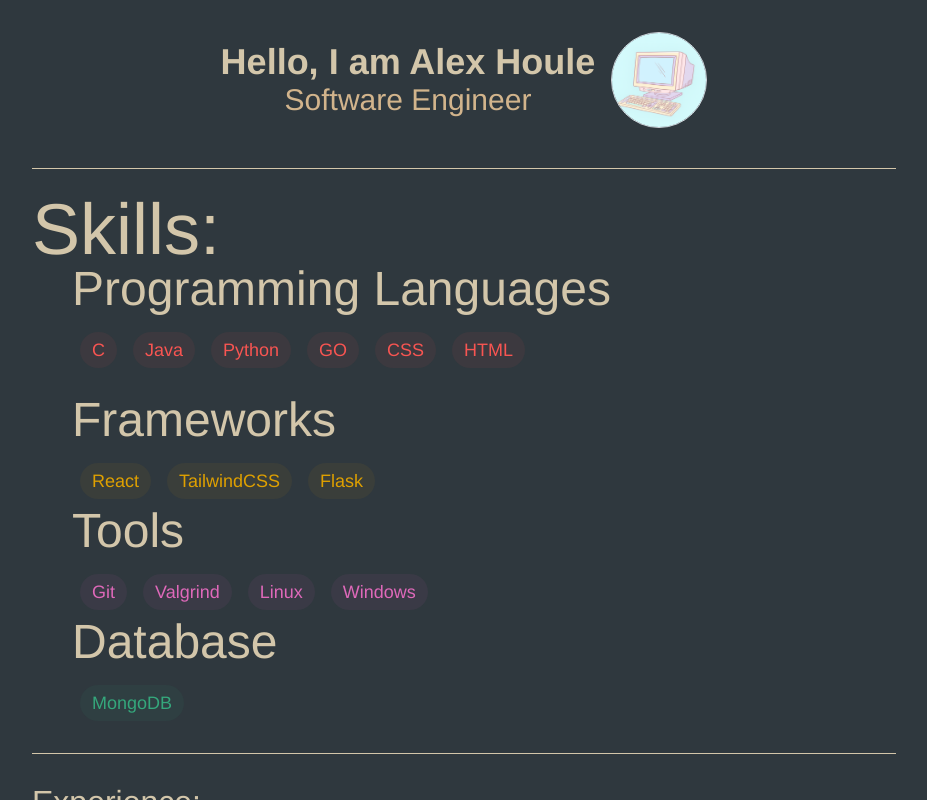
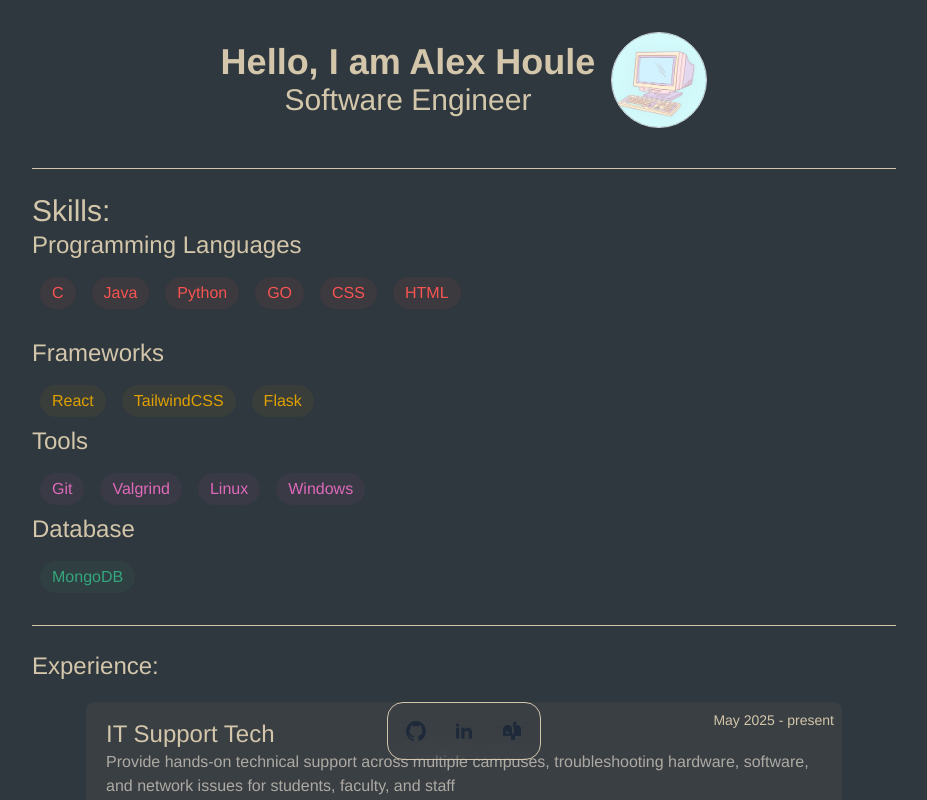
Before and after one commit to Alex-Houle/site, a React (Vite) app: page / in a window 1280 px wide. Shown: the whole page, without its empty margins (176-1103 px from the left). Built offline with nearby package versions, Linux system fonts and the light colour scheme.

Commit message:
added a project section, and navigation bar to external links

```diff
--- a/package.json
+++ b/package.json
@@ -21,8 +21,9 @@
     "@tailwindcss/vite": "^4.1.11",
     "class-variance-authority": "^0.7.1",
     "clsx": "^2.1.1",
+    "framer-motion": "^12.23.22",
     "lucide-react": "^0.525.0",
-    "motion": "^12.19.2",
+    "motion": "^12.23.22",
     "react": "^19.1.0",
     "react-dom": "^19.1.0",
     "react-icons": "^5.5.0",
--- a/src/App.jsx
+++ b/src/App.jsx
@@ -2,18 +2,23 @@
 import Skill from './components/Skill.jsx'
 import HR from './components/HR.jsx'
 import Exp from './components/Exp.jsx'
+import Doc from './components/Doc.jsx'
+import Project from './components/Project.jsx'
 
 export default function App() {
 
   return (
+    <>
       <div className='bg-everforest-bg text-everforest-fg w-full md:max-w-4xl mx-auto p-4' style={{ borderColor: '#2E383C' }}>
-    <Head/>
+        <Head />
         <HR></HR>
-    <Skill/>
+        <Skill />
         <HR></HR>
         <Exp></Exp>
         <HR></HR>
+        <Project/>
       </div>
-
+      <Doc />
+    </>
   )
 }
--- /dev/null
+++ b/src/components/Doc.jsx
@@ -0,0 +1,37 @@
+import React from 'react'
+import { Dock, DockIcon } from './ui/dock.jsx'
+
+
+export default function Doc() {
+    return (
+        <div className='mt-20 mb-10 fixed bottom-0 left-0 w-full'>
+            <Dock>
+                <DockIcon className='z-10   00' title="GitHub">
+                    <a href="https://github.com/Alex-Houle" target='_blank'>
+                        <svg class="w-6 h-6 text-gray-800 dark:text-white" aria-hidden="true" xmlns="http://www.w3.org/2000/svg" width="24" height="24" fill="currentColor" viewBox="0 0 24 24">
+                            <path fill-rule="evenodd" d="M12.006 2a9.847 9.847 0 0 0-6.484 2.44 10.32 10.32 0 0 0-3.393 6.17 10.48 10.48 0 0 0 1.317 6.955 10.045 10.045 0 0 0 5.4 4.418c.504.095.683-.223.683-.494 0-.245-.01-1.052-.014-1.908-2.78.62-3.366-1.21-3.366-1.21a2.711 2.711 0 0 0-1.11-1.5c-.907-.637.07-.621.07-.621.317.044.62.163.885.346.266.183.487.426.647.71.135.253.318.476.538.655a2.079 2.079 0 0 0 2.37.196c.045-.52.27-1.006.635-1.37-2.219-.259-4.554-1.138-4.554-5.07a4.022 4.022 0 0 1 1.031-2.75 3.77 3.77 0 0 1 .096-2.713s.839-.275 2.749 1.05a9.26 9.26 0 0 1 5.004 0c1.906-1.325 2.74-1.05 2.74-1.05.37.858.406 1.828.101 2.713a4.017 4.017 0 0 1 1.029 2.75c0 3.939-2.339 4.805-4.564 5.058a2.471 2.471 0 0 1 .679 1.897c0 1.372-.012 2.477-.012 2.814 0 .272.18.592.687.492a10.05 10.05 0 0 0 5.388-4.421 10.473 10.473 0 0 0 1.313-6.948 10.32 10.32 0 0 0-3.39-6.165A9.847 9.847 0 0 0 12.007 2Z" clip-rule="evenodd" />
+                        </svg>
+                    </a>
+
+                </DockIcon>
+                <DockIcon className='' title="LinkedIn">
+                    <a href="https://www.linkedin.com/in/alex-houle-53a4b9328/" target='_blank'>
+                        <svg class="w-6 h-6 text-gray-800 dark:text-white" aria-hidden="true" xmlns="http://www.w3.org/2000/svg" width="24" height="24" fill="currentColor" viewBox="0 0 24 24">
+                            <path fill-rule="evenodd" d="M12.51 8.796v1.697a3.738 3.738 0 0 1 3.288-1.684c3.455 0 4.202 2.16 4.202 4.97V19.5h-3.2v-5.072c0-1.21-.244-2.766-2.128-2.766-1.827 0-2.139 1.317-2.139 2.676V19.5h-3.19V8.796h3.168ZM7.2 6.106a1.61 1.61 0 0 1-.988 1.483 1.595 1.595 0 0 1-1.743-.348A1.607 1.607 0 0 1 5.6 4.5a1.601 1.601 0 0 1 1.6 1.606Z" clip-rule="evenodd" />
+                            <path d="M7.2 8.809H4V19.5h3.2V8.809Z" />
+                        </svg>
+                    </a>
+
+                </DockIcon>
+                <DockIcon className='' title="Email">
+
+                    <a href="mailto:alexhoule415@gmail.com" target='_blank'>
+                        <svg class="w-6 h-6 text-gray-800 dark:text-white" aria-hidden="true" xmlns="http://www.w3.org/2000/svg" width="24" height="24" fill="currentColor" viewBox="0 0 24 24">
+                            <path d="M17 6h-2V5h1a1 1 0 1 0 0-2h-2a1 1 0 0 0-1 1v2h-.541A5.965 5.965 0 0 1 14 10v4a1 1 0 1 1-2 0v-4c0-2.206-1.794-4-4-4-.075 0-.148.012-.22.028C7.686 6.022 7.596 6 7.5 6A4.505 4.505 0 0 0 3 10.5V16a1 1 0 0 0 1 1h7v3a1 1 0 0 0 1 1h2a1 1 0 0 0 1-1v-3h5a1 1 0 0 0 1-1v-6c0-2.206-1.794-4-4-4Zm-9 8.5H7a1 1 0 1 1 0-2h1a1 1 0 1 1 0 2Z" />
+                        </svg>
+                    </a>
+                </DockIcon>
+            </Dock>
+        </div>
+    )
+}
--- a/src/components/Exp.jsx
+++ b/src/components/Exp.jsx
@@ -3,7 +3,7 @@
 export default function Exp() {
     return (
         <div>
-            <p>Experience:</p>
+            <p className='text-lg md:text-2xl'>Experience:</p>
             <Job
                 title="IT Support Tech"
                 bio="Provide hands-on technical support across multiple campuses, troubleshooting hardware, software, and network issues for students, faculty, and staff"
--- a/src/components/Head.jsx
+++ b/src/components/Head.jsx
@@ -6,7 +6,7 @@
     <div className="flex items-center w-max h-max mx-auto p-4 space-x-4">
       <div className='text-center'>
         <p className="text-2xl md:text-4xl font-semibold">Hello, I am Alex Houle</p>
-        <p className="text-xl md:text-3xl" style={{ color: '#D2B48C' }}>
+        <p className="text-xl md:text-3xl">
           Software Engineer
         </p>
       </div>
--- a/src/components/Job.jsx
+++ b/src/components/Job.jsx
@@ -4,8 +4,8 @@
     return (
         <div className='mt-5 mb-5 m-auto flex w-7/8 max-w-full bg-[#3A3F44] rounded-lg relative p-2 md:p-4' >
             <div className='ml-1 pr-20 md:pr-4'>
-                <p className='text-2xl md:text-4xl'>{props.title}</p>
-                <p className='text-[#adaaa3]'>{props.bio}</p>
+                <p className='text-lg md:text-2xl'>{props.title}</p>
+                <p className='text-[#adaaa3] text-base  '>{props.bio}</p>
             </div>
             <p className='absolute top-2 right-2 text-xs md:text-sm text-[#D3C6AA]'>{props.time}</p>
         </div>
--- /dev/null
+++ b/src/components/Project.jsx
@@ -0,0 +1,51 @@
+import React from 'react'
+// import Tag from './tag.jsx' // Uncomment if needed
+
+export default function Project() {
+    return (
+        <div>
+            <p className='text-lg md:text-2xl font-semibold mb-4'>Projects</p>
+
+            <Single
+                title="Chess Engine"
+                bio="A simple Chess engine written in C, currently working on making a web version with WebAsm. The current Chess engine is using a negamax to find the best move, and to create the board it is using a bitboard."
+                more="/projects/chess-engine"
+                github="https://github.com/alex-houle/Chess"
+            />
+        </div>
+    )
+}
+
+function Single({ title, bio, more, github }) {
+    return (
+        <div className='mt-5 mb-5 m-auto flex flex-col w-7/8 max-w-full bg-[#3A3F44] rounded-lg relative z-10 p-4'>
+            <div>
+                <p className='text-lg md:text-2xl font-'>{title}</p>
+                <p className='text-[#adaaa3] text-base mt-1'>{bio}</p>
+            </div>
+
+            <div className='flex flex-col sm:flex-row gap-2 mt-3 text-sm text-[#c9c6bf]'>
+                {more && (
+                    <a
+                        href={more}
+                        className='flex items-center gap-1 hover:text-white transition-colors'
+                    >
+                        Try It out
+                        <span className='text-lg'>→</span>
+                    </a>
+                )}
+                {github && (
+                    <a
+                        href={github}
+                        target='_blank'
+                        rel='noopener noreferrer'
+                        className='flex items-center gap-1 hover:text-white transition-colors'
+                    >
+                        GitHub
+                        <span className='text-lg'>↗</span>
+                    </a>
+                )}
+            </div>
+        </div>
+    )
+}
--- a/src/components/Skill.jsx
+++ b/src/components/Skill.jsx
@@ -4,10 +4,10 @@
 export default function Skill() {
     return (
         <div className='border-0'>
-            <p className='text-5xl md:text-7xl'>Skills:</p>
-            <div className='ml-4 md:ml-10'>
+            <p className='text-lg md:text-3xl'>Skills:</p>
+            <div>
                 <div className='mb-5'>
-                    <p className='text-3xl md:text-5xl mb-2'>Programming Languages</p>
+                    <p className='text-lg md:text-2xl mb-2'>Programming Languages</p>
                     <Tag name="C" bgColor="#F85552" textColor="#FFC4C2" />
                     <Tag name="Java" bgColor="#F85552" textColor="#FFC4C2" />
                     <Tag name="Python" bgColor="#F85552" textColor="#FFC4C2" />
@@ -16,20 +16,20 @@
                     <Tag name="HTML" bgColor="#F85552" textColor="#FFC4C2" />
                 </div>
                 <div>
-                    <p className='text-3xl md:text-5xl mb-2'>Frameworks</p>
+                    <p className='text-lg md:text-2xl mb-2'>Frameworks</p>
                     <Tag name="React" bgColor="#DFA000" textColor="#FFE599" />
                     <Tag name="TailwindCSS" bgColor="#DFA000" textColor="#FFE599" />
                     <Tag name="Flask" bgColor="#DFA000" textColor="#FFE599" />
                 </div>
                 <div>
-                    <p className='text-3xl md:text-5xl mb-2'>Tools</p>
+                    <p className='text-lg md:text-2xl mb-2'>Tools</p>
                     <Tag name="Git" bgColor="#DF69BA" textColor="#F7C4E7" />
                     <Tag name="Valgrind" bgColor="#DF69BA" textColor="#F7C4E7" />
                     <Tag name="Linux" bgColor="#DF69BA" textColor="#F7C4E7" />
                     <Tag name="Windows" bgColor="#DF69BA" textColor="#F7C4E7" />
                 </div>
                 <div>
-                    <p className='text-3xl md:text-5xl mb-2'>Database</p>
+                    <p className='text-lg md:text-2xl mb-2'>Database</p>
                     <Tag name="MongoDB" bgColor="#35A77C" textColor="#A8E6CE" />
                 </div>
             </div>
--- a/src/components/tag.jsx
+++ b/src/components/tag.jsx
@@ -3,12 +3,12 @@
 export default function Tag({ name, bgColor }) {
     return (
         <div
-            className="inline-block rounded-full px-3 py-1 m-2 text-lg"
+            className="inline-block rounded-full px-3 py-1 m-2 text-md"
             style={{
                 backgroundColor: `${bgColor}10` // add alpha at the end (80 = ~50% opacity)
             }}
         >
-            <p className="m-0 p-" style={{color: bgColor}}>
+            <p className="m-0 text-base" style={{color: bgColor}}>
                 {name}
             </p>
         </div>
--- /dev/null
+++ b/src/components/ui/dock.jsx
@@ -0,0 +1,114 @@
+import React, { useRef } from "react";
+import { cva } from "class-variance-authority";
+import { motion, useMotionValue, useSpring, useTransform } from "motion/react";
+
+import { cn } from "@/lib/utils"
+
+const DEFAULT_SIZE = 40
+const DEFAULT_MAGNIFICATION = 60
+const DEFAULT_DISTANCE = 140
+const DEFAULT_DISABLEMAGNIFICATION = false
+
+const dockVariants = cva(
+  "supports-backdrop-blur:bg-white/10 supports-backdrop-blur:dark:bg-black/10 mx-auto mt-8 flex h-[58px] w-max items-center justify-center gap-2 rounded-2xl border p-2 backdrop-blur-md"
+)
+
+const Dock = React.forwardRef((
+  {
+    className,
+    children,
+    iconSize = DEFAULT_SIZE,
+    iconMagnification = DEFAULT_MAGNIFICATION,
+    disableMagnification = DEFAULT_DISABLEMAGNIFICATION,
+    iconDistance = DEFAULT_DISTANCE,
+    direction = "middle",
+    ...props
+  },
+  ref
+) => {
+  const mouseX = useMotionValue(Infinity)
+
+  const renderChildren = () => {
+    return React.Children.map(children, (child) => {
+      if (
+        React.isValidElement(child) &&
+        child.type === DockIcon
+      ) {
+        return React.cloneElement(child, {
+          ...child.props,
+          mouseX: mouseX,
+          size: iconSize,
+          magnification: iconMagnification,
+          disableMagnification: disableMagnification,
+          distance: iconDistance,
+        });
+      }
+      return child
+    });
+  }
+
+  return (
+    <motion.div
+      ref={ref}
+      onMouseMove={(e) => mouseX.set(e.pageX)}
+      onMouseLeave={() => mouseX.set(Infinity)}
+      {...props}
+      className={cn(dockVariants({ className }), {
+        "items-start": direction === "top",
+        "items-center": direction === "middle",
+        "items-end": direction === "bottom",
+      })}>
+      {renderChildren()}
+    </motion.div>
+  );
+})
+
+Dock.displayName = "Dock"
+
+const DockIcon = ({
+  size = DEFAULT_SIZE,
+  magnification = DEFAULT_MAGNIFICATION,
+  disableMagnification,
+  distance = DEFAULT_DISTANCE,
+  mouseX,
+  className,
+  children,
+  ...props
+}) => {
+  const ref = useRef(null)
+  const padding = Math.max(6, size * 0.2)
+  const defaultMouseX = useMotionValue(Infinity)
+
+  const distanceCalc = useTransform(mouseX ?? defaultMouseX, (val) => {
+    const bounds = ref.current?.getBoundingClientRect() ?? { x: 0, width: 0 }
+    return val - bounds.x - bounds.width / 2
+  })
+
+  const targetSize = disableMagnification ? size : magnification
+
+  const sizeTransform = useTransform(distanceCalc, [-distance, 0, distance], [size, targetSize, size])
+
+  const scaleSize = useSpring(sizeTransform, {
+    mass: 0.1,
+    stiffness: 150,
+    damping: 12,
+  })
+
+  return (
+    <motion.div
+      ref={ref}
+      style={{ width: scaleSize, height: scaleSize, padding }}
+      className={cn(
+        "flex aspect-square cursor-pointer items-center justify-center rounded-full",
+        disableMagnification && "hover:bg-muted-foreground transition-colors",
+        className
+      )}
+      {...props}>
+      <div>{children}</div>
+    </motion.div>
+  );
+}
+
+DockIcon.displayName = "DockIcon"
+
+export { Dock, DockIcon, dockVariants }
--- a/src/index.css
+++ b/src/index.css
@@ -5,7 +5,6 @@
     color: #D3C6AA;
     font-family: 'Franklin Gothic Medium', 'Arial Narrow', Arial, sans-serif;
     /* Default size for desktop/large screens */
-    font-size: 2em;
 }
 html, body {
   overflow-x: hidden;
```
Also changed, not shown: components.json, 1 other file (tests, documents, lock files or other folders). Lines whose indentation alone changed are shown as unchanged.
